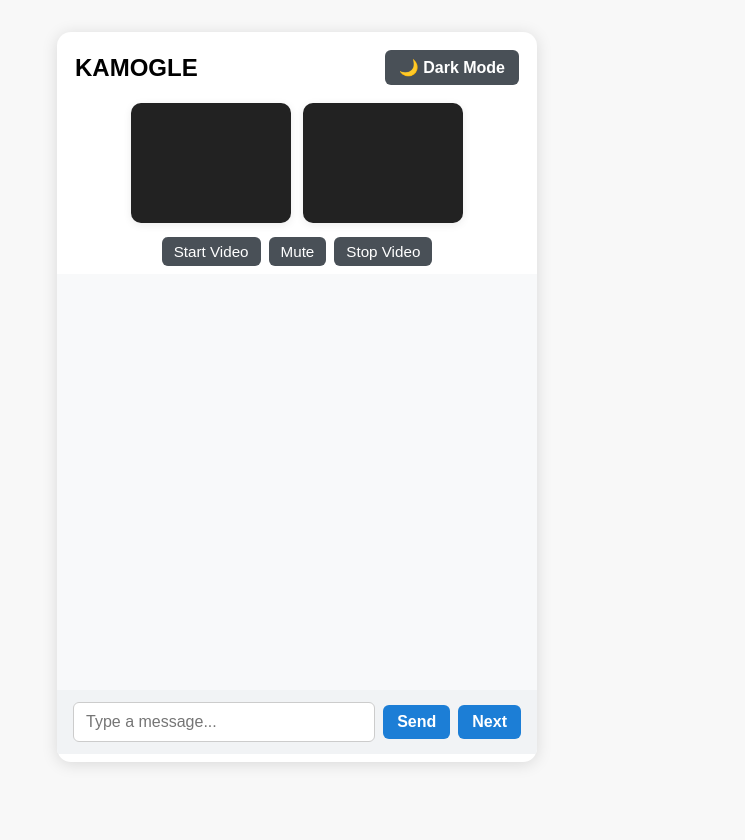
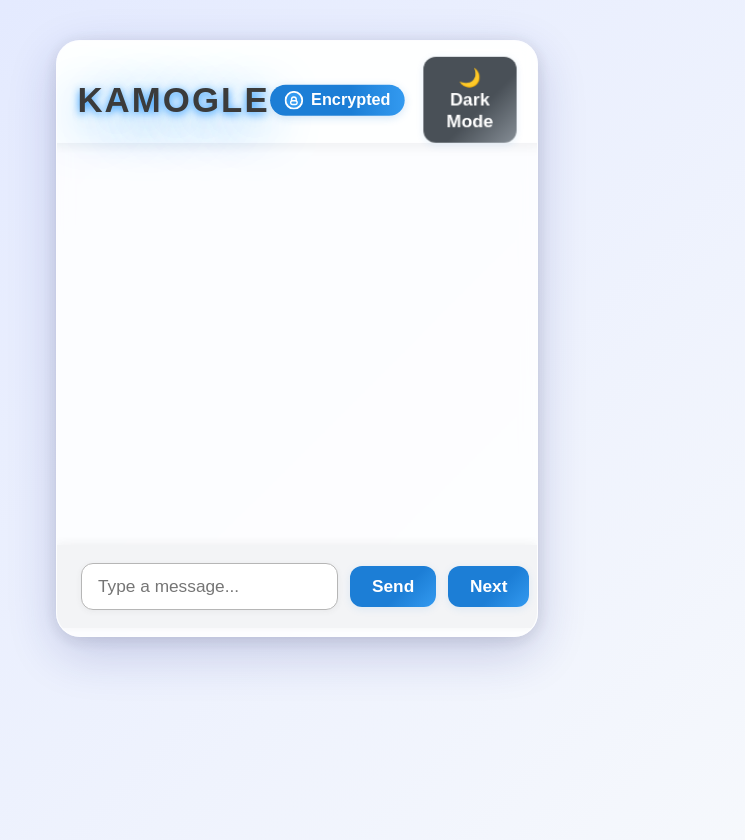
Before and after one commit to rabindranath537/kamogle-, a Flask app: page / in a window 1280 px wide. Shown: the whole page, without its empty margins (343-1088 px from the left). Before the commit the page ends 766 px from the top, so only its background shows below. Run offline with Flask 3, Linux system fonts and the light colour scheme; some libraries are stand-ins or nearby versions.

Commit message:
index.html

```diff
--- a/templates/index.html
+++ b/templates/index.html
@@ -6,58 +6,239 @@
     <title>KAMOGLE</title>
     <link rel="stylesheet" href="/static/style.css">
     <style>
-        /* Responsive and modern enhancements */
+        /* Responsive and modern enhancements with 3D effects */
+        body {
+            background: linear-gradient(135deg, #e0e7ff 0%, #f8fafc 100%);
+            min-height: 100vh;
+            animation: bgMove 12s ease-in-out infinite alternate;
+        }
+        @keyframes bgMove {
+            0% { background-position: 0% 50%; }
+            100% { background-position: 100% 50%; }
+        }
         #main-container {
             max-width: 480px;
-            margin: 32px auto;
-            background: #fff;
-            border-radius: 14px;
-            box-shadow: 0 2px 16px rgba(0,0,0,0.13);
+            margin: 40px auto;
+            background: rgba(255,255,255,0.85);
+            border-radius: 24px;
+            box-shadow: 0 8px 32px 0 rgba(31, 38, 135, 0.18), 0 1.5px 8px 0 rgba(60,60,60,0.10);
             padding: 0;
             overflow: hidden;
+            backdrop-filter: blur(8px);
+            border: 1.5px solid rgba(255,255,255,0.25);
+            animation: floatShadow 3.5s cubic-bezier(.4,2,.6,1) infinite alternate;
         }
-        body.dark-mode #main-container { background: #232323; }
-        #header-row { display: flex; align-items: center; justify-content: space-between; padding: 18px 18px 0 18px; }
-        #chat-area { display: flex; flex-direction: column; height: 60vh; min-height: 340px; max-height: 70vh; padding: 0 0 8px 0; }
-        #messages { flex: 1; overflow-y: auto; padding: 16px; font-size: 1.05em; background: #f8f9fa; }
-        body.dark-mode #messages { background: #181818; color: #eee; }
-        #input-area { display: flex; align-items: center; gap: 8px; padding: 12px 16px; background: #f1f3f5; }
-        body.dark-mode #input-area { background: #232323; }
-        #message-input { flex: 1; padding: 10px 12px; border-radius: 6px; border: 1px solid #ccc; font-size: 1em; outline: none; background: #fff; color: #222; }
-        body.dark-mode #message-input { background: #181818; color: #eee; border: 1px solid #444; }
-        #send-btn, #next-btn, #dark-toggle { padding: 8px 14px; border: none; border-radius: 6px; background: #1c7ed6; color: #fff; font-weight: bold; cursor: pointer; font-size: 1em; transition: background 0.2s; }
-        #send-btn:hover, #next-btn:hover, #dark-toggle:hover { background: #1864ab; }
-        #dark-toggle { margin-left: 8px; background: #495057; }
-        body.dark-mode #dark-toggle { background: #eee; color: #232323; }
-        #typing-indicator { font-size: 0.95em; color: #868e96; margin: 0 0 0 16px; }
-        .user-message { background: #d0ebff; color: #222; padding: 7px 12px; border-radius: 8px; margin: 6px 0 6px auto; max-width: 80%; text-align: right; display: inline-block; }
-        body.dark-mode .user-message { background: #339af0; color: #fff; }
-        #messages div:not(.user-message) { background: #f1f3f5; color: #232323; padding: 7px 12px; border-radius: 8px; margin: 6px auto 6px 0; max-width: 80%; text-align: left; display: inline-block; }
-        body.dark-mode #messages div:not(.user-message) { background: #343a40; color: #fff; }
-        #video-area { display: flex; flex-direction: column; align-items: center; margin: 18px 0 8px 0; gap: 8px; }
-        .video-wrapper { display: flex; gap: 12px; }
-        video { width: 160px; height: 120px; background: #222; border-radius: 10px; margin: 0; box-shadow: 0 2px 8px rgba(0,0,0,0.08); }
-        #video-controls { display: flex; gap: 8px; margin-top: 6px; }
-        #video-controls button { padding: 6px 12px; border-radius: 6px; border: none; background: #495057; color: #fff; font-size: 0.95em; cursor: pointer; }
-        #video-controls button:hover { background: #1c7ed6; }
-        @media (max-width: 600px) { #main-container { max-width: 100vw; margin: 0; border-radius: 0; box-shadow: none; } #chat-area { min-height: 50vh; max-height: 90vh; } #input-area { padding: 8px 4px; } #messages { padding: 8px 2vw; font-size: 1em; } .video-wrapper { flex-direction: column; gap: 6px; } video { width: 98vw; max-width: 320px; height: 30vw; min-height: 100px; } }
+        @keyframes floatShadow {
+            0% { box-shadow: 0 8px 32px 0 rgba(31,38,135,0.18), 0 1.5px 8px 0 rgba(60,60,60,0.10); }
+            100% { box-shadow: 0 24px 64px 0 rgba(31,38,135,0.22), 0 4px 24px 0 rgba(60,60,60,0.16); }
+        }
+        #header-row {
+            display: flex;
+            align-items: center;
+            justify-content: space-between;
+            padding: 24px 28px 0 28px;
+            position: sticky;
+            top: 0;
+            z-index: 10;
+            background: rgba(255,255,255,0.7);
+            box-shadow: 0 2px 12px 0 rgba(60,60,60,0.08);
+            animation: headerFloat 2.5s cubic-bezier(.4,2,.6,1) infinite alternate;
+        }
+        @keyframes headerFloat {
+            0% { transform: translateY(0) scale(1); }
+            100% { transform: translateY(-6px) scale(1.03); }
+        }
+        #header-row h2 {
+            margin: 0;
+            font-weight: 800;
+            letter-spacing: 2px;
+            font-size: 2.1em;
+            color: #3b3b3b;
+            text-shadow: 0 2px 8px rgba(60,60,60,0.10), 0 8px 32px #b6e0fe;
+            animation: h2Glow 2.5s cubic-bezier(.4,2,.6,1) infinite alternate;
+        }
+        @keyframes h2Glow {
+            0% { text-shadow: 0 2px 8px rgba(60,60,60,0.10), 0 8px 32px #b6e0fe; }
+            100% { text-shadow: 0 2px 8px #1c7ed6, 0 12px 48px #339af0; }
+        }
+        #chat-area {
+            display: flex;
+            flex-direction: column;
+            height: 60vh;
+            min-height: 340px;
+            max-height: 70vh;
+            padding: 0 0 8px 0;
+        }
+        #messages {
+            flex: 1;
+            overflow-y: auto;
+            padding: 20px 24px 10px 24px;
+            font-size: 1.08em;
+            background: transparent;
+            perspective: 600px;
+        }
+        #messages div {
+            box-shadow: 0 2px 8px 0 rgba(60,60,60,0.10);
+            transform: translateZ(0px) scale(1.01) rotateY(0deg);
+            transition: transform 0.35s cubic-bezier(.4,2,.6,1), box-shadow 0.18s, opacity 0.35s;
+            opacity: 0;
+            animation: bubbleIn 0.7s cubic-bezier(.4,2,.6,1) forwards;
+        }
+        #messages div:hover {
+            transform: translateZ(18px) scale(1.06) rotateY(8deg) skewY(2deg);
+            box-shadow: 0 12px 32px 0 rgba(60,60,60,0.18), 0 0 24px #b6e0fe;
+        }
+        @keyframes bubbleIn {
+            0% {
+                opacity: 0;
+                transform: translateY(40px) scale(0.95) rotateY(-30deg) skewY(-6deg);
+            }
+            60% {
+                opacity: 1;
+                transform: translateY(-8px) scale(1.04) rotateY(6deg) skewY(2deg);
+            }
+            100% {
+                opacity: 1;
+                transform: translateY(0) scale(1.01) rotateY(0deg) skewY(0deg);
+            }
+        }
+        .user-message {
+            background: linear-gradient(135deg, #dbeafe 60%, #b6e0fe 100%);
+            color: #222;
+            padding: 10px 18px;
+            border-radius: 16px 4px 16px 16px;
+            margin: 10px 0 10px auto;
+            max-width: 80%;
+            text-align: right;
+            display: inline-block;
+            font-weight: 500;
+            box-shadow: 0 4px 16px 0 #b6e0fe44;
+        }
+        body.dark-mode .user-message {
+            background: linear-gradient(135deg, #339af0 60%, #1c7ed6 100%);
+            color: #fff;
+            box-shadow: 0 4px 16px 0 #1c7ed644;
+        }
+        #messages div:not(.user-message) {
+            background: linear-gradient(135deg, #f1f3f5 60%, #e0e7ff 100%);
+            color: #232323;
+            padding: 10px 18px;
+            border-radius: 4px 16px 16px 16px;
+            margin: 10px auto 10px 0;
+            max-width: 80%;
+            text-align: left;
+            display: inline-block;
+            font-weight: 500;
+            box-shadow: 0 4px 16px 0 #e0e7ff44;
+        }
+        body.dark-mode #messages div:not(.user-message) {
+            background: linear-gradient(135deg, #343a40 60%, #232323 100%);
+            color: #fff;
+            box-shadow: 0 4px 16px 0 #339af044;
+        }
+        #input-area {
+            display: flex;
+            align-items: center;
+            gap: 12px;
+            padding: 18px 24px 18px 24px;
+            background: rgba(241,243,245,0.85);
+            box-shadow: 0 -2px 8px 0 rgba(60,60,60,0.06);
+        }
+        body.dark-mode #input-area {
+            background: rgba(35,35,35,0.92);
+        }
+        #message-input {
+            flex: 1;
+            padding: 12px 16px;
+            border-radius: 12px;
+            border: 1.5px solid #b6b6b6;
+            font-size: 1.08em;
+            outline: none;
+            background: #fff;
+            color: #222;
+            box-shadow: 0 1.5px 6px 0 rgba(60,60,60,0.06);
+            transition: border 0.18s, box-shadow 0.18s;
+        }
+        #message-input:focus {
+            border: 1.5px solid #1c7ed6;
+            box-shadow: 0 2px 24px 0 #b6e0fe99, 0 2px 12px 0 rgba(28,126,214,0.10);
+            animation: inputGlow 1.2s cubic-bezier(.4,2,.6,1) infinite alternate;
+        }
+        @keyframes inputGlow {
+            0% { box-shadow: 0 2px 24px 0 #b6e0fe99, 0 2px 12px 0 rgba(28,126,214,0.10); }
+            100% { box-shadow: 0 2px 32px 0 #1c7ed699, 0 2px 24px 0 #339af099; }
+        }
+        body.dark-mode #message-input {
+            background: #181818;
+            color: #eee;
+            border: 1.5px solid #444;
+        }
+        #send-btn, #next-btn, #dark-toggle {
+            padding: 10px 22px;
+            border: none;
+            border-radius: 12px;
+            background: linear-gradient(135deg, #1c7ed6 60%, #339af0 100%);
+            color: #fff;
+            font-weight: bold;
+            cursor: pointer;
+            font-size: 1.08em;
+            box-shadow: 0 2px 8px 0 rgba(28,126,214,0.10);
+            transition: background 0.18s, box-shadow 0.18s, transform 0.18s;
+            transform: translateZ(0px);
+            will-change: transform;
+            animation: btnPopIn 0.7s cubic-bezier(.4,2,.6,1) backwards;
+        }
+        #send-btn:hover, #next-btn:hover, #dark-toggle:hover {
+            background: linear-gradient(135deg, #339af0 60%, #1c7ed6 100%);
+            box-shadow: 0 8px 24px 0 #339af099, 0 8px 24px 0 rgba(28,126,214,0.18);
+            transform: translateY(-2px) scale(1.08) rotateX(8deg);
+        }
+        @keyframes btnPopIn {
+            0% {
+                opacity: 0;
+                transform: scale(0.7) translateY(30px) rotateX(-30deg);
+            }
+            80% {
+                opacity: 1;
+                transform: scale(1.08) translateY(-6px) rotateX(6deg);
+            }
+            100% {
+                opacity: 1;
+                transform: scale(1) translateY(0) rotateX(0deg);
+            }
+        }
+        #dark-toggle {
+            margin-left: 8px;
+            background: linear-gradient(135deg, #495057 60%, #868e96 100%);
+        }
+        body.dark-mode #dark-toggle {
+            background: linear-gradient(135deg, #eee 60%, #b6b6b6 100%);
+            color: #232323;
+        }
+        #typing-indicator {
+            font-size: 1em;
+            color: #868e96;
+            margin: 0 0 0 16px;
+            text-shadow: 0 1px 4px rgba(60,60,60,0.08);
+        }
+        @media (max-width: 600px) {
+            #main-container { max-width: 100vw; margin: 0; border-radius: 0; box-shadow: none; }
+            #chat-area { min-height: 50vh; max-height: 90vh; }
+            #input-area { padding: 12px 8px; }
+            #messages { padding: 8px 2vw; font-size: 1em; }
+        }
     </style>
 </head>
 <body>
     <div id="main-container">
         <div id="header-row">
             <h2 style="margin:0;font-weight:700;">KAMOGLE</h2>
-            <button id="dark-toggle">🌙 Dark Mode</button>
-        </div>
-        <div id="video-area">
-            <div class="video-wrapper">
-                <video id="localVideo" autoplay muted playsinline></video>
-                <video id="remoteVideo" autoplay playsinline></video>
-            </div>
-            <div id="video-controls">
-                <button id="start-video-btn">Start Video</button>
-                <button id="mute-btn">Mute</button>
-                <button id="stop-video-btn">Stop Video</button>
+            <div style="display:flex;align-items:center;gap:10px;">
+                <span id="encryption-badge" title="Your chat is end-to-end encrypted. Only you and your chat partner can read messages." style="display:inline-flex;align-items:center;gap:6px;padding:6px 14px;border-radius:16px;background:linear-gradient(90deg,#1c7ed6 60%,#339af0 100%);color:#fff;font-size:0.98em;font-weight:600;box-shadow:0 2px 8px #1c7ed633;cursor:help;user-select:none;">
+                    <svg width="18" height="18" viewBox="0 0 20 20" fill="none" style="margin-right:2px;"><circle cx="10" cy="10" r="9" stroke="#fff" stroke-width="2" fill="#339af0"/><path d="M7.5 10.5V9a2.5 2.5 0 015 0v1.5" stroke="#fff" stroke-width="1.5" stroke-linecap="round"/><rect x="6.5" y="10.5" width="7" height="4" rx="2" stroke="#fff" stroke-width="1.5"/></svg>
+                    Encrypted
+                </span>
+                <button id="dark-toggle">🌙 Dark Mode</button>
             </div>
         </div>
         <div id="chat-area">
```
